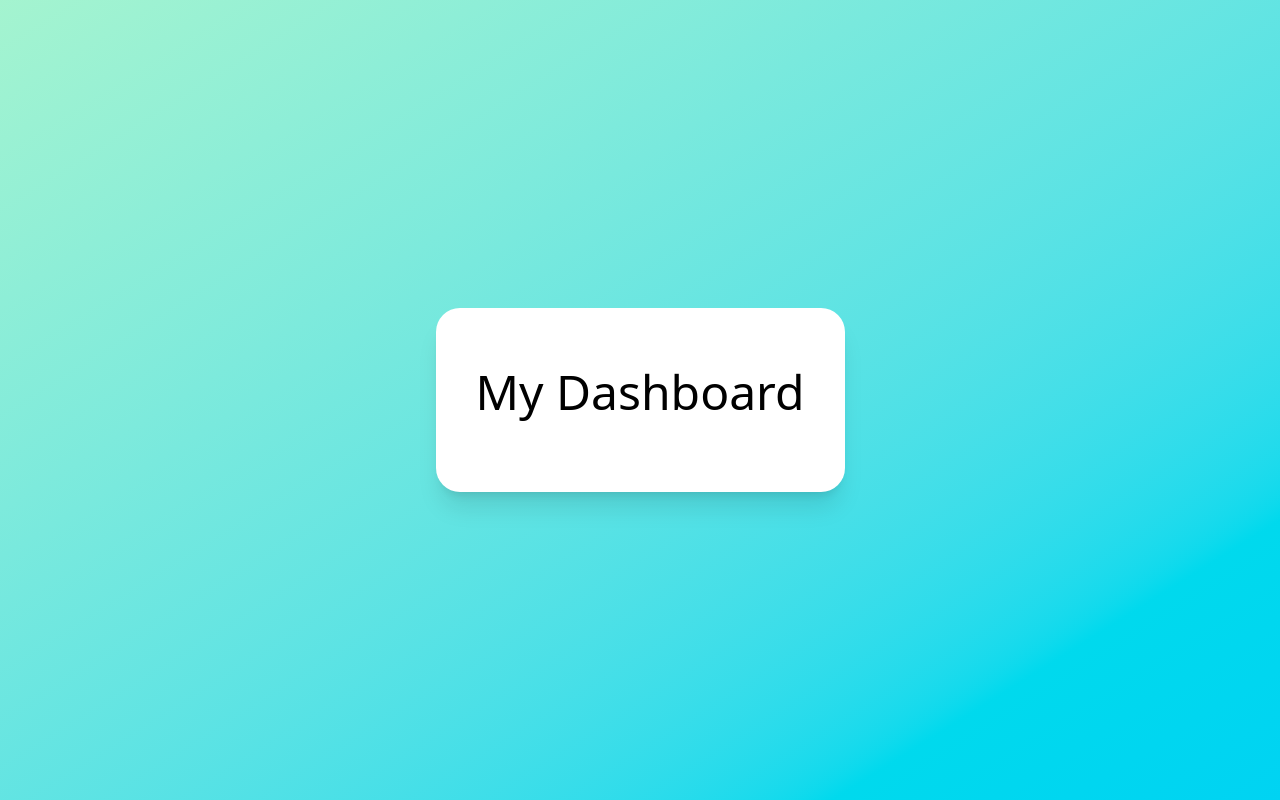
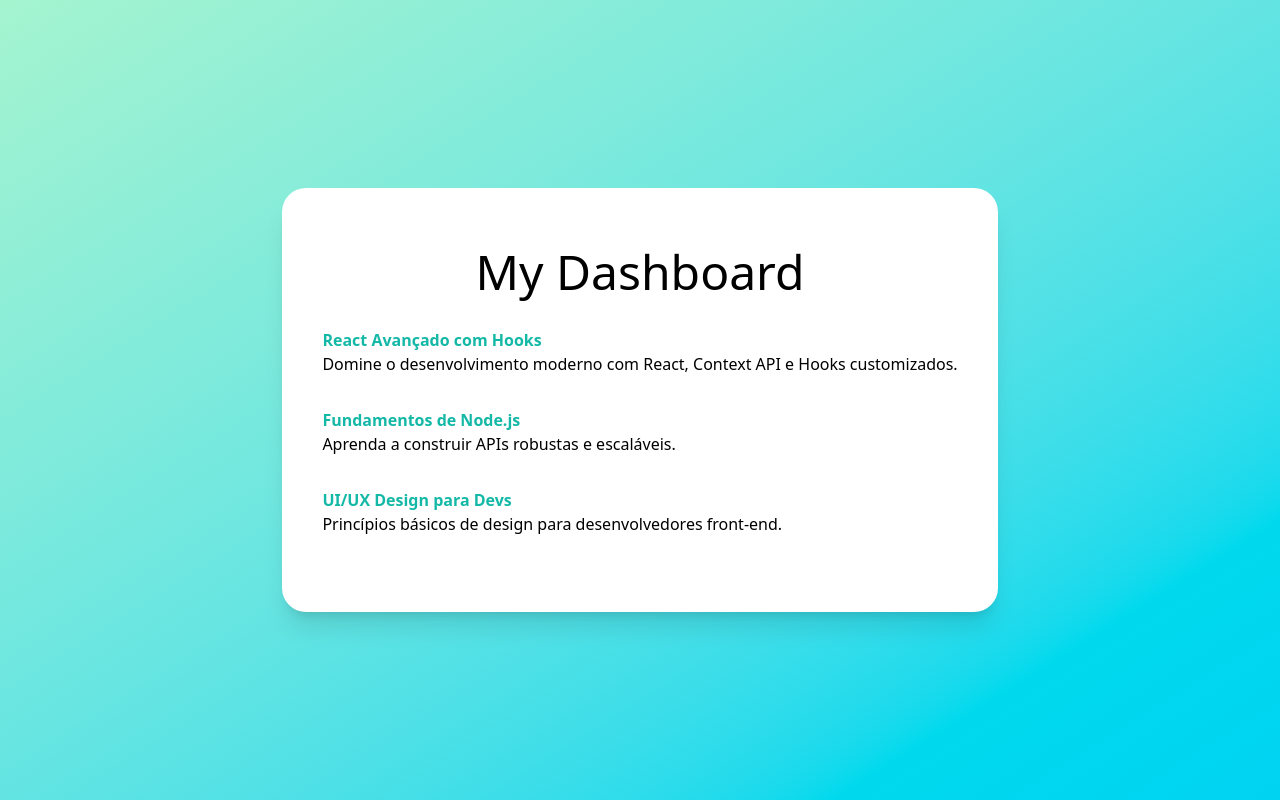
Before and after one commit to matheusbarney/Coursephere-Front-End, a React (Vite) app: page / in a window 1280 px wide. Built offline with nearby package versions, Linux system fonts and the light colour scheme; data requests are answered from the project's data file; sample sign-in values are in the browser's storage.

Commit message:
feat: Dashboard course-list
Added a list of all courses in DB to Dashboard page and also atomized the CourseDetails page's components.

```diff
--- a/package.json
+++ b/package.json
@@ -20,6 +20,7 @@
     "react-router-dom": "^7.12.0",
     "react-toastify": "^11.0.5",
     "tailwindcss": "^4.1.18",
+    "toastify": "^2.0.1",
     "zod": "^4.3.5"
   },
   "devDependencies": {
--- /dev/null
+++ b/src/app/atoms/CourseList.tsx
@@ -0,0 +1,11 @@
+import React from "react";
+export function CourseList({ course }) {
+  return <>
+        <ul className="">
+            <h2><b>Name:</b> {course.name}</h2>
+            <h2><b>Description:</b> {course.description}</h2>
+            <h2><b>Start Date:</b> {course.start_date}</h2>
+            <h2><b>End Date:</b> {course.end_date}</h2>
+        </ul>
+          </>;
+}
--- /dev/null
+++ b/src/app/atoms/LoadingText.tsx
@@ -0,0 +1,5 @@
+import React from "react";
+
+export function LoadingText({}) {
+  return <p className="text-emerald-500 text-4xl">Loading...</p>;
+}
--- /dev/null
+++ b/src/app/components/CourseCard.tsx
@@ -0,0 +1,14 @@
+import React from "react";
+import { CourseList } from '../atoms/CourseList';
+import { StandardHeader } from '../atoms/StandardHeader';
+import { LoadingText } from '../atoms/LoadingText';
+
+export function CourseCard({
+  course
+}) {
+  return <div className="flex-col place-items-center rounded-3xl bg-white px-10 py-15 shadow-xl dark:bg-white/10">
+        <StandardHeader text={`Course Details`} />
+        <br></br>
+        {course ? <CourseList course={course} /> : <LoadingText     />}
+      </div>;
+}
--- /dev/null
+++ b/src/app/components/DashboardMain.tsx
@@ -0,0 +1,48 @@
+
+import { LoadingText } from '../atoms/LoadingText';
+import { StandardHeader } from '../atoms/StandardHeader';
+//
+import{ useEffect, useState} from 'react';
+import { courseService } from '../../services/courseService'
+import { Link } from 'react-router-dom';
+
+export function DashboardMain({}) {
+
+    const [courses, setCourses] = useState(null);
+
+    useEffect(() => {
+        const loadCoursesData = async () => {
+            try {
+                const data = await courseService.getAll();
+                setCourses(data);
+
+            } catch (error) {
+                console.error('Error loading', error);
+            }
+        };
+        loadCoursesData();
+    }, []);
+
+
+
+return <div className="flex-col place-items-center rounded-3xl bg-white px-10 py-15 shadow-xl dark:bg-white/10">
+        <StandardHeader text={`My Dashboard`} />
+        {courses ?
+        courses.length > 0 ?
+            <ul>
+                { courses.map((c) => <li key={c.id}>
+                    <div className="py-4">
+                        <Link to={`/course/${c.id}/course-details`}>
+                            <p className="font-bold">{c.name}</p>
+                        </Link>
+                        <p>{c.description}</p>
+                    </div>
+                </li>) }
+            </ul>
+            :
+            <p>No Courses Available.</p>
+        :
+        <LoadingText     />
+        }
+        </div>;
+}
--- a/src/app/pages/Course/CourseDetails/CourseDetails.tsx
+++ b/src/app/pages/Course/CourseDetails/CourseDetails.tsx
@@ -1,4 +1,5 @@
-
+import { CourseTemplate } from '../../../templates/CourseTemplate';
+//
 import{ useEffect, useState} from 'react';
 import{ useParams } from 'react-router-dom';
 import { courseService } from '../../../../services/courseService'
@@ -22,25 +23,7 @@
   }, []);
 
   return (
-    <>
-    <div className="flex min-h-screen flex-col items-center justify-center bg-gradient-to-br from-emerald-200 to-cyan-400 dark:bg-cyan-950">
-      <div className="flex-col place-items-center rounded-3xl bg-white px-10 py-15 shadow-xl dark:bg-white/10">
-        <h1 className="text-gray-600-bold flex justify-center pb-4 text-5xl">Course Details</h1>
-        <br></br>
-        {course ? (
-          <>
-            <h2><b>Name:</b> {course.name}</h2>
-            <h2><b>Description:</b> {course.description}</h2>
-            <h2><b>Start Date:</b> {course.start_date}</h2>
-            <h2><b>End Date:</b> {course.end_date}</h2>
-            <br></br>
-          </>
-        ) : (
-          <p>Loading...</p>
-        )}
-      </div>
-    </div>
-    </>
+    <CourseTemplate   course={course}  />
   )
 }
 
--- a/src/app/pages/Dashboard/Dashboard.tsx
+++ b/src/app/pages/Dashboard/Dashboard.tsx
@@ -1,14 +1,11 @@
+import { DashboardTemplate } from '../../templates/DashboardTemplate';
 
 
 function Dashboard() {
   return (
     <>
 
-      <div className="flex min-h-screen flex-col items-center justify-center bg-gradient-to-br from-emerald-200 to-cyan-400 dark:bg-cyan-950">
-        <div className="flex-col place-items-center rounded-3xl bg-white px-10 py-15 shadow-xl dark:bg-white/10">
-          <h1 className="text-gray-600-bold flex justify-center pb-4 text-5xl">My Dashboard</h1>
-        </div>
-      </div>
+      <DashboardTemplate     />
 
     </>
   )
--- /dev/null
+++ b/src/app/templates/CourseTemplate.tsx
@@ -0,0 +1,12 @@
+import React from "react";
+import { CourseCard } from '../components/CourseCard';
+
+export function CourseTemplate({
+  course
+}) {
+  return <>
+    <div className="flex min-h-screen flex-col items-center justify-center bg-gradient-to-br from-emerald-200 to-cyan-400 dark:bg-cyan-950">
+      <CourseCard course={course} />
+    </div>
+    </>;
+}
--- /dev/null
+++ b/src/app/templates/DashboardTemplate.tsx
@@ -0,0 +1,7 @@
+import { DashboardMain } from '../components/DashboardMain';
+import React from "react";
+export function DashboardTemplate({}) {
+  return <div className="flex min-h-screen flex-col items-center justify-center bg-gradient-to-br from-emerald-200 to-cyan-400 dark:bg-cyan-950">
+        <DashboardMain     />
+      </div>;
+}
--- a/src/index.css
+++ b/src/index.css
@@ -1,5 +1,18 @@
 @import "tailwindcss";
+@import 'react-toastify/dist/ReactToastify.css';
 
 ::selection {
 	background: rgb(177, 236, 211);
 }
+
+a {
+	color: #14b8a6
+}
+
+a:hover {
+	color: #5eead4
+}
+
+a:visited {
+	color: #134e4a
+}
--- a/src/main.tsx
+++ b/src/main.tsx
@@ -14,7 +14,7 @@
 import ProtectedRoutes, { RerouteLogin } from './utils/ProtectedRoutes';
 //
 
-
+ //localStorage.clear();
 
 const router = createBrowserRouter([
   // Login
```
Also changed, not shown: 1 other file (tests, documents, lock files or other folders).
